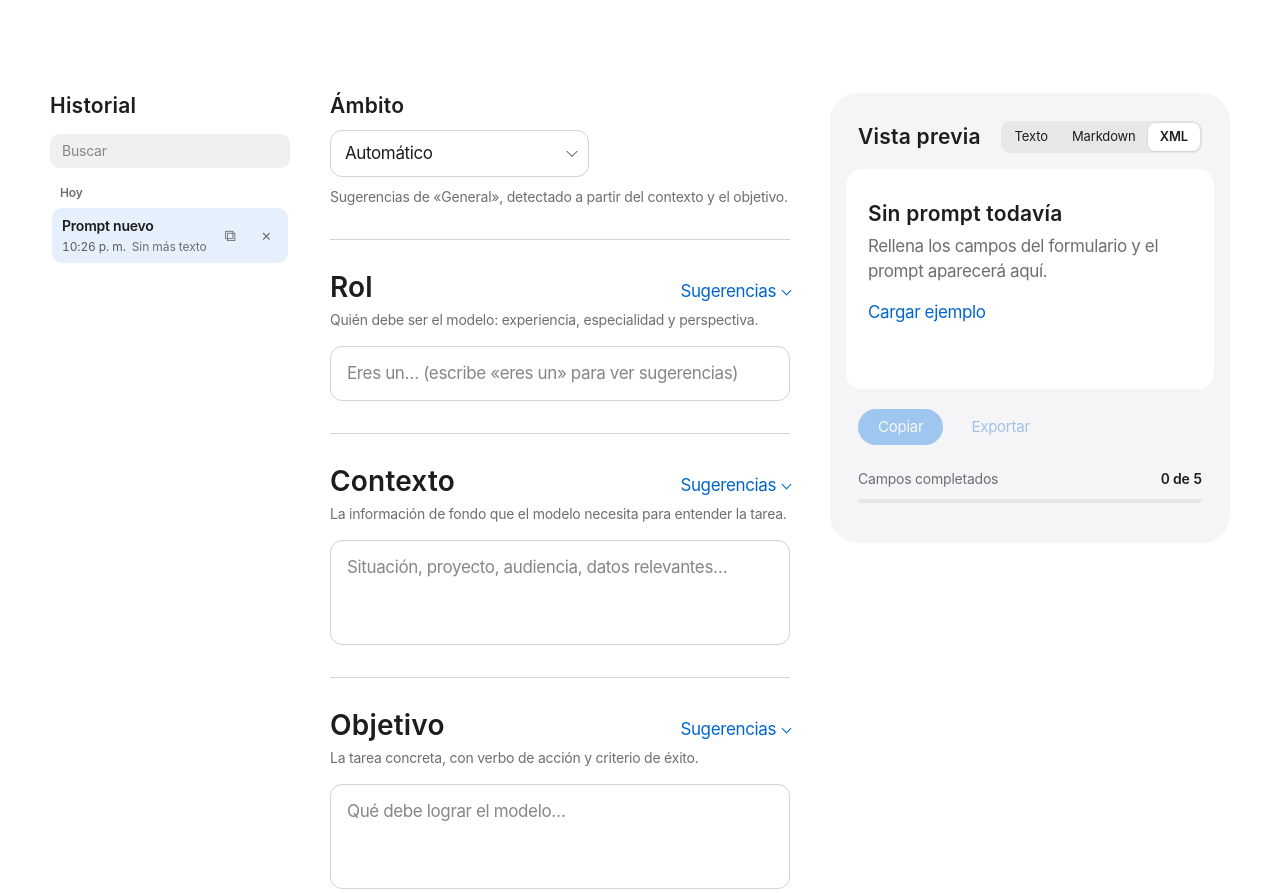
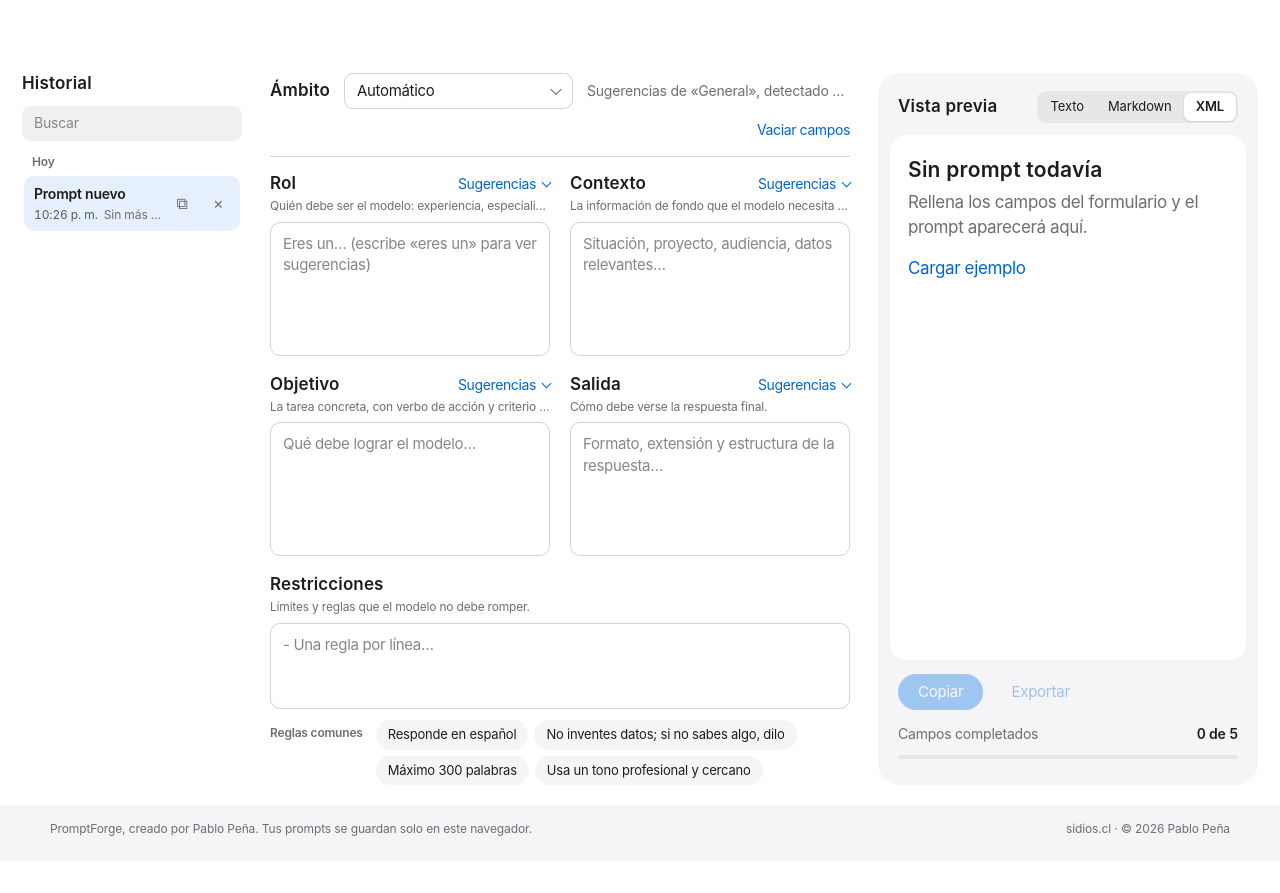
Before and after one commit to sidios1/prompt.sidios.cl, a plain HTML site: page index.html in a window 1280 px wide. Shown: the part 440-1333 px from the top of the page. After the commit the page ends 1301 px from the top, so only its background shows below. Drawn offline with Linux system fonts and the light colour scheme.

Commit message:
Escritorio: la app cabe en una pantalla sin scroll
Campos en grilla de dos columnas con cajas que se estiran, cabecera de
ámbito compacta, historial y vista previa a toda la altura. En móvil se
mantiene el flujo anterior.

Co-Authored-By: Claude Opus 5.5 <noreply@anthropic.com>

```diff
--- a/assets/app.js
+++ b/assets/app.js
@@ -225,9 +225,19 @@
     requestAnimationFrame(() => P.FIELDS.forEach((f) => autosize(f.id)));
   }
 
+  // En escritorio la app cabe en una pantalla: las cajas se estiran por CSS y no se autoajustan.
+  const fitMQ = window.matchMedia("(min-width: 835px) and (min-height: 600px)");
+  function syncFitLayout() {
+    document.documentElement.classList.toggle("fit-layout", fitMQ.matches);
+    P.FIELDS.forEach((f) => autosize(f.id));
+  }
+  fitMQ.addEventListener("change", syncFitLayout);
+  document.documentElement.classList.toggle("fit-layout", fitMQ.matches);
+
   function autosize(field) {
     const ta = fieldRefs[field] && fieldRefs[field].ta;
     if (!ta) return;
+    if (fitMQ.matches) { ta.style.height = ""; ta.style.overflowY = ""; return; }
     const lh = parseFloat(getComputedStyle(ta).lineHeight) || 26;
     const max = lh * (field === "rol" ? 3 : 10) + 26;
     ta.style.height = "auto";
--- a/assets/styles.css
+++ b/assets/styles.css
@@ -443,3 +443,98 @@ kbd { font-family: var(--font); font-size: 12px; border-radius: 5px; padding: 1p
   opacity: 1;
   transform: none;
 }
+
+/* ===================== ESCRITORIO: TODO EN UNA PANTALLA ===================== */
+/* Bajo el encabezado, la app ocupa exactamente el alto de la ventana: los campos se
+   reparten en una grilla y cada caja de texto se estira (con scroll interno si hace falta).
+   La clase .fit-layout la usa app.js para desactivar el autoajuste de altura. */
+@media (min-width: 835px) and (min-height: 600px) {
+  .app {
+    --app-pad: 20px;
+    max-width: calc(1480px + var(--gutter) * 2);
+    height: calc(100vh - var(--nav-h));
+    height: calc(100dvh - var(--nav-h));
+    padding-top: var(--app-pad); padding-bottom: var(--app-pad);
+    grid-template-columns: 220px minmax(0, 1fr) minmax(320px, 380px);
+    gap: 28px;
+    align-items: stretch;
+    scroll-margin-top: var(--nav-h);
+  }
+  .app > * { min-height: 0; }
+
+  /* Historial y vista previa llenan la columna */
+  .history .panel-label { margin-bottom: 12px; }
+  .history-list { margin-top: 12px; }
+  .preview { position: static; height: 100%; }
+  .preview-inner { height: 100%; max-height: none; border-radius: 22px; }
+  .preview-head { padding: 18px 20px 12px; }
+  .preview-body { margin: 0 12px; min-height: 0; }
+  .preview-actions { padding: 14px 20px 4px; }
+  .progress { padding: 10px 20px 18px; }
+  .stats { margin-top: 8px; }
+  .empty { padding: 22px 18px; }
+
+  .panel-label, .field-label { font-size: 17px; line-height: 1.25; }
+
+  /* Formulario: cabecera compacta + grilla flexible */
+  .form { display: flex; flex-direction: column; gap: 14px; height: 100%; }
+  .domain {
+    display: flex; align-items: center; gap: 8px 14px; flex-wrap: wrap;
+    padding-bottom: 14px; flex: 0 0 auto;
+  }
+  .domain .field-label { margin: 0; }
+  .domain select { font-size: 15px; padding: 6px 36px 6px 12px; border-radius: 9px; }
+  .domain .field-help { margin: 0; flex: 1 1 200px; min-width: 0; white-space: nowrap; overflow: hidden; text-overflow: ellipsis; }
+  .form-actions { padding: 0; margin-left: auto; }
+  .form-actions .link-btn { font-size: 14px; }
+
+  #fields {
+    flex: 1 1 auto; min-height: 0;
+    display: grid; gap: 16px 20px;
+    grid-template-columns: repeat(2, minmax(0, 1fr));
+    grid-template-rows: repeat(2, minmax(0, 1fr)) minmax(0, 1.15fr);
+  }
+  .field { display: flex; flex-direction: column; min-height: 0; padding: 0; border: 0; }
+  #field-restricciones { grid-column: 1 / -1; }
+  .field-title { font-size: 17px; line-height: 1.25; }
+  .menu-btn { font-size: 14px; }
+  .field .field-help {
+    margin: 2px 0 8px; font-size: 12px; line-height: 1.33;
+    white-space: nowrap; overflow: hidden; text-overflow: ellipsis;
+  }
+  .input-wrap { flex: 1 1 auto; min-height: 0; display: flex; }
+  .fit-layout textarea { height: auto !important; min-height: 44px; overflow-y: auto !important; }
+  textarea { flex: 1 1 auto; font-size: 15px; line-height: 1.45; padding: 10px 12px; border-radius: 10px; }
+
+  /* Reglas comunes: una franja con scroll propio si no caben */
+  .rules { margin-top: 10px; flex: 0 1 auto; min-height: 0; display: flex; align-items: flex-start; gap: 12px; }
+  .rules .stack-label { margin: 5px 0 0; font-size: 12px; flex: 0 0 auto; }
+  .chips { gap: 6px; max-height: 66px; overflow-y: auto; padding: 1px; }
+  .chip { font-size: 13px; padding: 5px 12px; }
+
+  /* El autocompletado de la última fila se abre hacia arriba para no salirse de la pantalla */
+  #field-restricciones .pop.complete { top: auto; bottom: calc(100% + 6px); max-height: min(360px, 40vh); }
+
+  footer { margin-top: 0; }
+}
+
+/* Ventanas bajas: compactar aún más */
+@media (min-width: 835px) and (min-height: 600px) and (max-height: 780px) {
+  .app { --app-pad: 14px; }
+  .form { gap: 10px; }
+  .domain { padding-bottom: 10px; }
+  #fields { gap: 10px 20px; }
+  .field .field-help { margin-bottom: 6px; }
+  .rules { margin-top: 8px; }
+  .chips { max-height: 30px; }
+  .fit-layout textarea { min-height: 36px; }
+}
+
+@media (min-width: 1181px) and (min-height: 600px) {
+  .history { position: static; max-height: none; height: 100%; }
+}
+
+/* Historial como panel lateral (1180 px o menos): sin columna propia */
+@media (min-width: 835px) and (max-width: 1180px) and (min-height: 600px) {
+  .app { grid-template-columns: minmax(0, 1fr) minmax(300px, 340px); }
+}
--- a/index.html
+++ b/index.html
@@ -61,13 +61,12 @@
           <select id="domain"></select>
         </div>
         <p class="field-help" id="domain-help"></p>
+        <div class="form-actions">
+          <button type="button" class="link-btn" id="btn-clear">Vaciar campos</button>
+        </div>
       </div>
 
       <div id="fields"></div>
-
-      <div class="form-actions">
-        <button type="button" class="link-btn" id="btn-clear">Vaciar campos</button>
-      </div>
     </section>
 
     <!-- ===== Vista previa ===== -->
```
